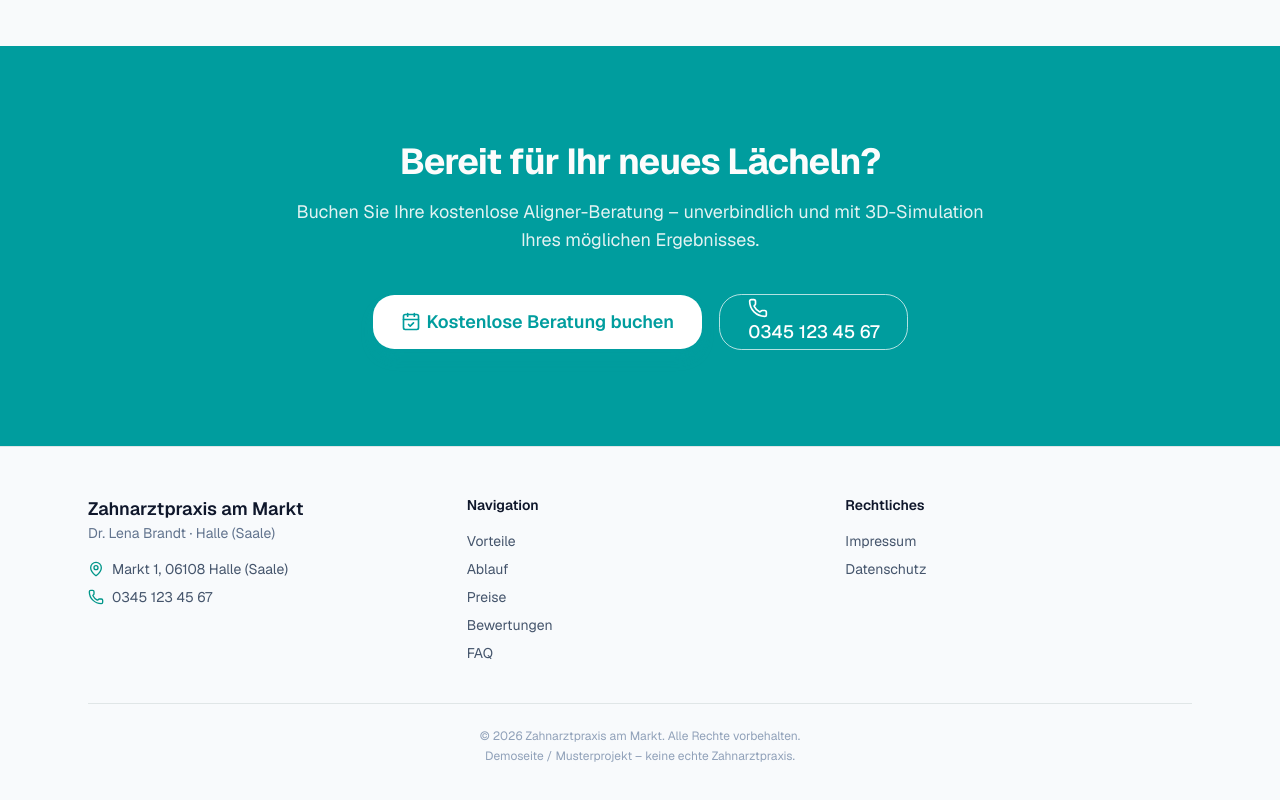
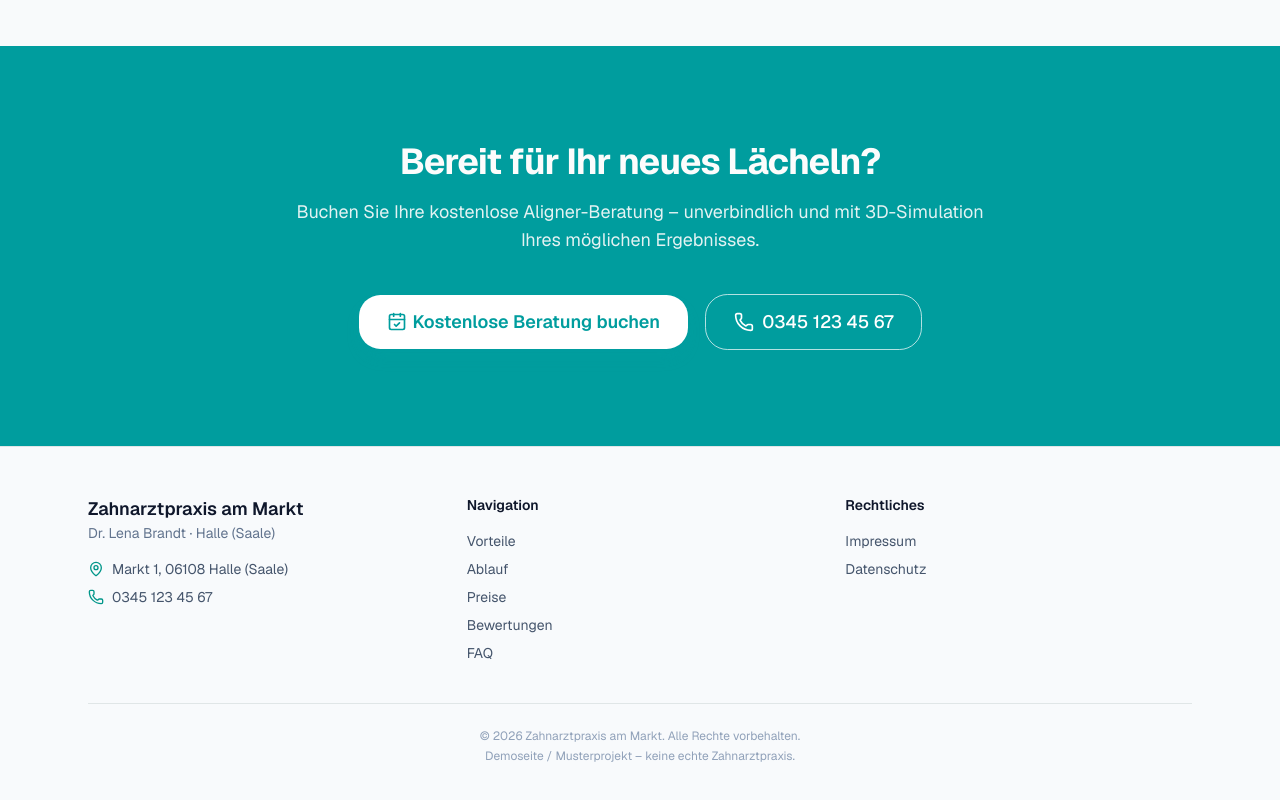
Before and after one commit to melihmdagency-web/zahnarztpraxis-demo1, a Next.js app: page / in a window 1280 px wide. Shown: the part 5144-5944 px from the top of the page. Built offline with nearby package versions, Linux system fonts and the light colour scheme.

Commit message:
Update final-cta.tsx

```diff
--- a/components/sections/final-cta.tsx
+++ b/components/sections/final-cta.tsx
@@ -21,14 +21,14 @@ export function FinalCta() {
             label="Kostenlose Beratung buchen"
             className="bg-white text-primary hover:bg-white/90 hover:text-primary shadow-lg"
           />
-          <Button
+         <Button
             asChild
             variant="outline"
             className="h-13 rounded-xl border-white/70 bg-transparent px-7 text-base text-white hover:bg-white/10 hover:text-white sm:h-14 sm:text-lg"
           >
-            <a href="tel:+493451234567">
-              <Phone className="size-5" />
-              0345 123 45 67
+            <a href="tel:+493451234567" className="inline-flex items-center justify-center gap-2 whitespace-nowrap">
+              <Phone className="size-5 shrink-0" />
+              <span>0345 123 45 67</span>
             </a>
           </Button>
         </Reveal>
```
